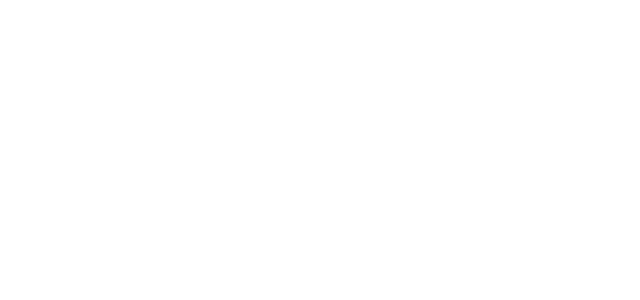
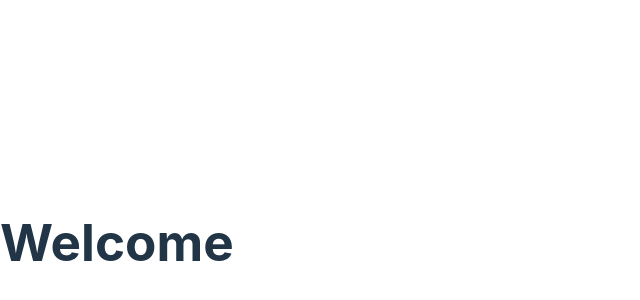
Before and after one commit to sanuanfan/Result-Management-System, a React (Vite) app in the folder frontend/: page / in a window 1280 px wide. Shown: the part 158-458 px from the top of the page, without its empty margins (0-640 px from the left). Built offline with nearby package versions, Linux system fonts and the light colour scheme.

Commit message:
Routes added

```diff
--- a/frontend/src/App.jsx
+++ b/frontend/src/App.jsx
@@ -1,9 +1,20 @@
 import react from 'react'
+import { BrowserRouter as Router,Route,Routes} from 'react-router-dom'
+import Login from './Screens/Login/Login'
+import HomeStudent from './Screens/Student/HomeStudent'
+import AdminDashboard from './Screens/Admin/AdminDashboard'
 
 function App() {
 
   return (
     <>
+    <Router>
+      <Routes>
+        <Route path="/" element={<Login />} />
+        <Route path='/admin' element={<AdminDashboard />} />
+        <Route path='/student' element={<HomeStudent />} />
+      </Routes>
+    </Router>
 
     </>
   )
--- a/frontend/src/Screens/Student/HomStudent.js
+++ b/frontend/src/Screens/Admin/AdminDashboard.jsx
@@ -1,6 +1,6 @@
 import React from 'react'
 
-function HomStudent() {
+function AdminDashboard() {
   return (
     <div>
 
@@ -8,4 +8,4 @@ function HomStudent() {
   )
 }
 
-export default HomStudent
+export default AdminDashboard
--- a/frontend/src/Screens/Login/Login.js
+++ b/frontend/src/Screens/Login/Login.jsx
@@ -4,7 +4,7 @@ import '../Login/Login.css'
 function Login() {
   return (
     <div>
-
+      <h1>Welcome</h1>
     </div>
   )
 }
--- a/frontend/src/Screens/Admin/Dashboard.js
+++ b/frontend/src/Screens/Student/HomeStudent.jsx
@@ -1,6 +1,6 @@
 import React from 'react'
 
-function Dashboard() {
+function HomeStudent() {
   return (
     <div>
 
@@ -8,4 +8,4 @@ function Dashboard() {
   )
 }
 
-export default Dashboard
+export default HomeStudent
```
